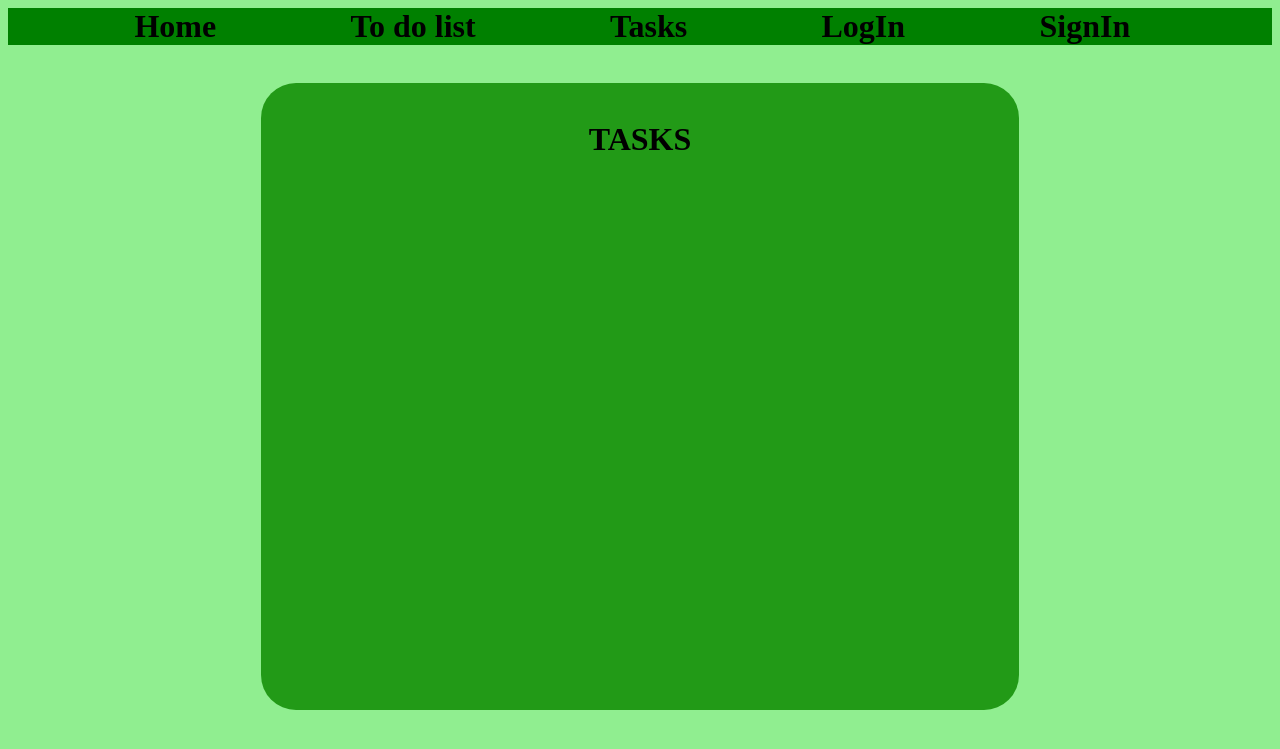
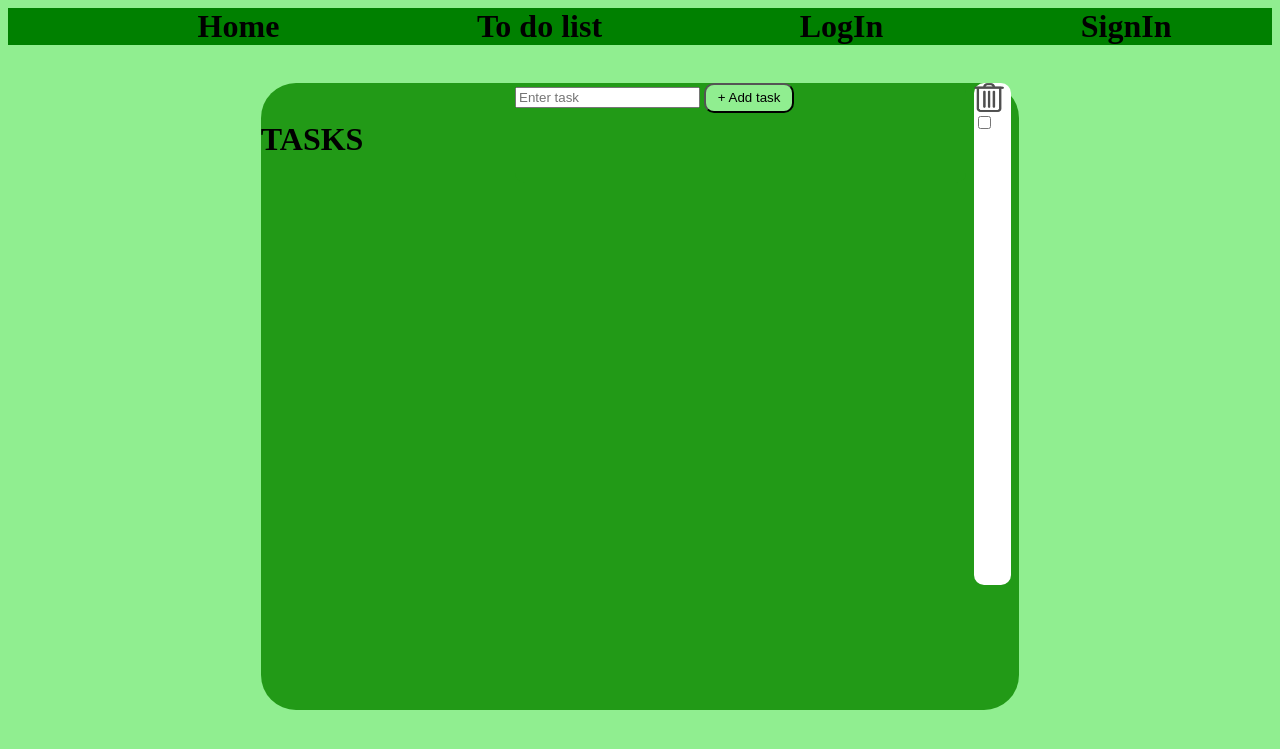
Before and after one commit to LouisTeilliais/PHP-todolist, a PHP site: page /tasks.php in a window 1280 px wide. Shown: the top 749 px of the page. Run offline with PHP 8.4, Linux system fonts and the light colour scheme; tables that the repository leaves empty or names only in its code hold one stand-in row (values such as "Sample post"); data that the repository does not hold is empty.

Commit message:
ajout taches mais probleme de liaison à l'id de la page todolist

```diff
--- a/CSS/header.css
+++ b/CSS/header.css
@@ -9,6 +9,6 @@
     color: black;
     text-decoration: none;
     font-weight: bold;
-    margin-left: 10%;
+    margin-left: 15%;
 
 }
--- a/CSS/tasks.css
+++ b/CSS/tasks.css
@@ -18,3 +18,37 @@ body
     margin: auto;
     margin-top: 5%;
   }
+
+.add_task {
+    position: flex;
+    background-color: #229A17;
+    border-radius: 10px;
+    width: 60%;
+    height: 16%;
+    margin-bottom: 5%;
+    margin-left: 20%;
+
+}
+
+.add_task .btn {
+    width: 20%;
+    height: 30%;
+    border-radius: 10px 10px;
+    background-color:lightgreen;
+}
+
+.add-task input{
+    width: 65%;
+    height: 30%;
+    border-radius: 10px 10px;
+    margin-left: 5%;
+}
+
+.task_item .message{
+    background-color: white;
+    border-radius: 10px;
+    width: 70%;
+    height: 80%;
+    margin-left: 15%;
+    border-top: 1px;
+  }
--- a/header.php
+++ b/header.php
@@ -2,7 +2,6 @@
 <div class="navbar">
     <a href="/" class="links"> Home </a>
     <a href="toDoList.php" class="links">To do list</a>
-    <a href="tasks.php" class="links">Tasks</a>
     <a href="logIn.php" class="links">LogIn</a>
     <a href="signIn.php" class="links">SignIn</a>
 </div>
--- a/index.php
+++ b/index.php
@@ -9,8 +9,8 @@
         <div class="title">
             <h1>TO DO LIST PROJECT</h1>
         </div>
-        <button onclick="window.location='signin.php'" >Login</button>
-        <button onclick="window.location='logIn.php'" >Sign in</button>
+        <button onclick="window.location='login.php'" >Login</button>
+        <button onclick="window.location='signin.php'" >Sign in</button>
     </div>
 
 
--- a/tasks.php
+++ b/tasks.php
@@ -3,23 +3,59 @@
 <link rel="stylesheet" href="/CSS/tasks.css" type="text/css">
 <?php $title = 'Notre site web'; ?>  <!-- Debut du template -->
 
+<?php ob_start(); ?>
+
 <?php
-$todolist = $conn->prepare("SELECT * FROM todolist");
-$todolist->execute();
-$todos = $todolist->fetchAll();
+$tasklist = $conn->prepare("SELECT * FROM task");
+$tasklist->execute();
+$tasks = $tasklist->fetchAll();
 ?>
 
-<?php ob_start(); ?>
 <div class="task_page">
     <h1>TASKS</h1>
-    <?php foreach($todos as $todo) { ?>
-        <div class="tasks">
-            <p><?php echo $todo['ToDoListName'] ?></p>
-        </div>
-    <?php } ?>
+    <div class="add_task">
+        <form action="tasks.php" method="POST" autocomplete="off">
+            <input placeholder="Enter task" type="text" name="input_task"/>
+            <button type="submit" class="btn" name="add"> + Add task</button>
+        </form>
+    </div>
+    <div class="task_item">
+        <?php foreach($tasks as $task) { ?>
+            <form class="message" action="delete.php" method="POST">
+                    <input class="id" type="hidden" name="id" value="<?php echo $task['ToDoListId'] ?>"/>
+                    <input class="delete" type="image" src="images/poubelle.png" height="30" width="30"/>
+                    <input class="check" type="checkbox">
+                    <p><?php echo $task['TaskName'] ?></p>
+            </form>
+        <?php } ?>
+    </div>
 <div>
 
+<?php
 
+if(isset($_POST['add'])){
+
+    $addtask = $_POST['input_task'];
+    $findId = $_POST['input_task'];
+
+    if(empty($addtask)){
+        $message = "Please enter a task";
+        echo '<script type="text/javascript">window.alert("'.$message.'");</script>';
+    } else{
+        $insertText = $conn->prepare("INSERT INTO task(TaskName, TaskStatut, todolist(ToDoListId)) VALUE(?, ?, ?) INNER JOIN todolist ON task.ToDoListId = todolist.ToDoListId");
+        $insertTask = $insertText->execute([$addtask, "active", 1]);
+
+        if($insertTask){
+            header("tasks.php");
+        } else {
+            header("tasks.php");
+            $message = "Error votre text n'a pas été envoyé !";
+            echo '<script type="text/javascript">window.alert("'.$message.'");</script>';
+        }
+    }
+}
+
+?>
 
 <?php $content = ob_get_clean(); ?> <!-- Fin du template -->
 
```
